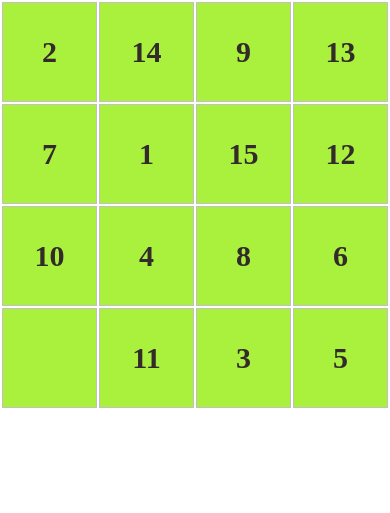
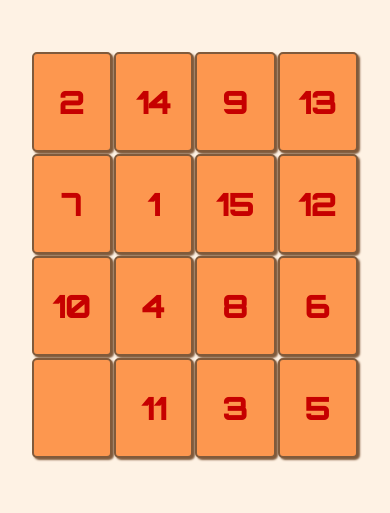
Before and after one commit to SemenuykSergo/tag_game, a plain HTML site: page index.html in a window 390 px wide. Drawn offline with Linux system fonts and the light colour scheme.

Commit message:
style, view and beep

```diff
--- a/css/style.css
+++ b/css/style.css
@@ -89,12 +89,51 @@ h6 {
 table td {
   width: 100px;
   height: 100px;
-  border: solid 1px silver;
+  border: solid 2px #805a3b;
+  box-shadow: 2px 2px 2px #805a3b;
+  border-radius: 5px;
   text-align: center;
-  background-color: rgb(170, 241, 62);
+  background-color: #fd974f;
+  font-family: 'Orbitron', sans-serif;
   font-weight: 900;
-  font-size: 30px;
+  font-size: 32px;
+
 }
 table tr {
-  color:rgb(51, 42, 42);
+  color:#c60000;
 }
+
+table{
+
+  margin: auto;
+}
+
+
+.element {
+  padding:50px 30px 50px 30px ;
+  max-width: 1200px;
+  margin: 0px auto;
+}
+
+@media (max-width:1200px){
+.element{
+  max-width: 970px;
+}
+}
+
+@media (max-width:992px){
+  .element{
+    max-width: 750;
+  }
+  }
+
+  @media (max-width:767px){
+    .element{
+      max-width: none;
+    }
+    }
+
+    body{
+
+      background-color: #fef2e4;
+    }
--- a/index.html
+++ b/index.html
@@ -6,11 +6,18 @@
    <meta http-equiv="X-UA-Compatible" content="IE=edge">
    <meta name="viewport" content="width=device-width, initial-scale=1.0">
    <link rel="stylesheet" href="css/style.css">
+   <style>
+      @import url('https://fonts.googleapis.com/css2?family=Orbitron:wght@400;700;900&display=swap');
+   </style>
+
    <title>Tag game</title>
 </head>
 
 <body>
-   <div id='element'></div>
+
+      <div class="element" id='element'></div>
+      <audio id="myAudio" src="/audio/multyashnyiy-zvuk-najatiya-na-knopku-30362.mp3"></audio>
+
 
    <script type="module" src='./js/main.js'></script>
 </body>
--- a/js/get_cell_content.js
+++ b/js/get_cell_content.js
@@ -4,10 +4,13 @@ import arrayWin from "./array_win.js";
 function getCellContent(array) {
    let cellId, cellSymbol;
    let tempArray = [];
+   let audio = document.getElementById("myAudio");
+
    for (let i = 1; i <= array.length; i++) {
 
       let get = document.getElementById(String(i));
       get.onclick = () => {
+         audio.play();
          cellId = get.id;
          cellSymbol = get.innerHTML;
          tempArray = examinationCell(cellId, cellSymbol, array);
@@ -26,6 +29,7 @@ function examinationCell(cellId, cellSymbol, array) {
    let right = true;
    let getCellId = "";
    let tempArray = [];
+
 
    [1, 5, 9, 13].some(function (el) {
       if (el == cellId) {
@@ -49,9 +53,9 @@ function examinationCell(cellId, cellSymbol, array) {
       }
    });
 
-//! добавить условие клика по пустой клетке и клеткам не +-1,+-4
-//! чтобы не было ошибок
-//! может заменить здесь все if на switch case ?
+   //! добавить условие клика по пустой клетке и клеткам не +-1,+-4
+   //! чтобы не было ошибок
+   //! может заменить здесь все if на switch case ?
    if (left == true) {
       getCellId = document.getElementById(String(cellId - 1));
       let strCellSymbol = getCellId.innerHTML;
@@ -59,6 +63,7 @@ function examinationCell(cellId, cellSymbol, array) {
          getCellId.innerHTML = cellSymbol;
          document.getElementById(String(cellId)).innerHTML = "";
          tempArray = returnTempArray(array);
+
          return tempArray;
       }
    }
@@ -69,6 +74,7 @@ function examinationCell(cellId, cellSymbol, array) {
          getCellId.innerHTML = cellSymbol;
          document.getElementById(String(cellId)).innerHTML = "";
          tempArray = returnTempArray(array);
+
          return tempArray;
          // }
       }
@@ -80,6 +86,7 @@ function examinationCell(cellId, cellSymbol, array) {
          getCellId.innerHTML = cellSymbol;
          document.getElementById(String(cellId)).innerHTML = "";
          tempArray = returnTempArray(array);
+
          return tempArray;
       }
    }
@@ -90,6 +97,7 @@ function examinationCell(cellId, cellSymbol, array) {
          getCellId.innerHTML = cellSymbol;
          document.getElementById(String(cellId)).innerHTML = "";
          tempArray = returnTempArray(array);
+
          return tempArray;
       }
    }
```
Also changed, not shown: 1 other file.
